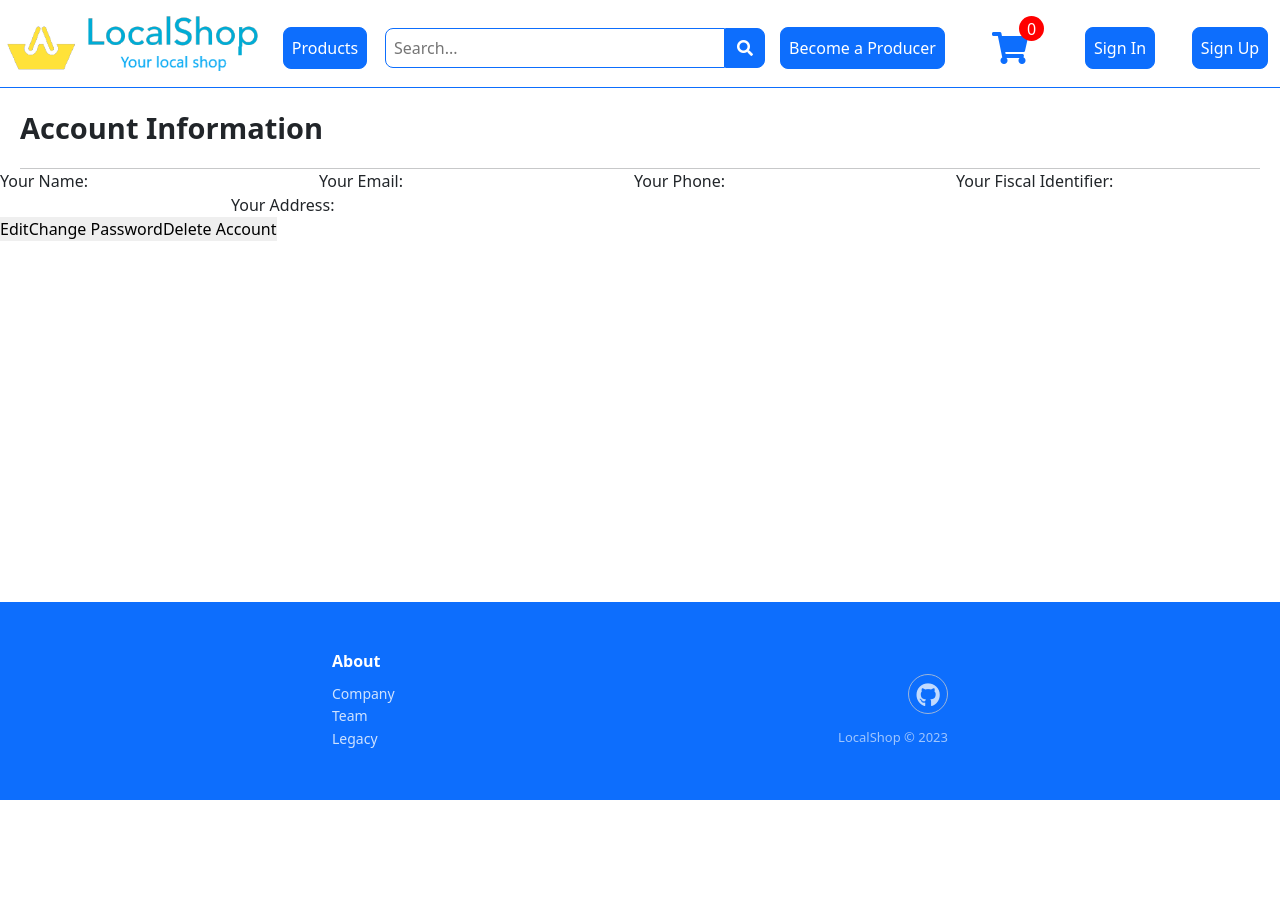
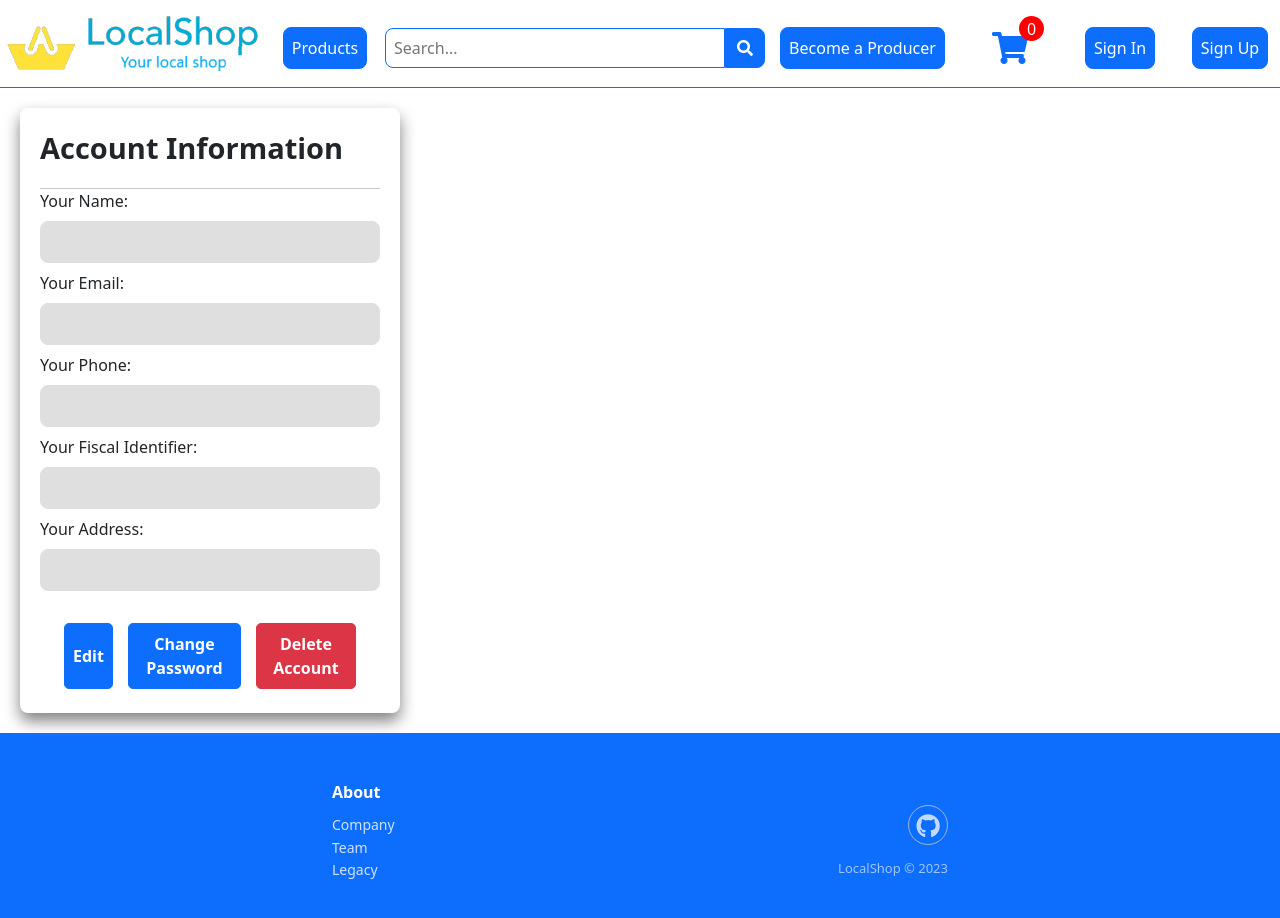
Before and after one commit to FelipeCardos/PTI, a React (Vite) app in the folder Projeto/code/client/shop-vite/: page /account-overview in a window 1280 px wide. Shown: the top 918 px of the page. Before the commit the page ends 800 px from the top, so only its background shows below. Built offline with nearby package versions, Linux system fonts and the light colour scheme; no server answers.

Commit message:
Estilizar a pagina de perfil

```diff
--- a/Projeto/code/client/shop-vite/src/components/AccountOverview/AccountOverview.css
+++ b/Projeto/code/client/shop-vite/src/components/AccountOverview/AccountOverview.css
@@ -1,8 +1,14 @@
 .containerAccountOverview {
   display: grid;
-  grid: 1fr 1fr / 1fr;
+  grid: 1fr / 1fr 2fr;
   position: relative;
   gap: 20px;
+}
+
+.containerAccountOverviewInfo {
+  box-shadow: 0 0.5rem 1rem gray;
+  margin: 20px;
+  border-radius: 0.5em;
 }
 
 .modalAO {
--- a/Projeto/code/client/shop-vite/src/components/AccountOverview/InfoAO/InfoAO.css
+++ b/Projeto/code/client/shop-vite/src/components/AccountOverview/InfoAO/InfoAO.css
@@ -22,6 +22,57 @@
   margin-right: 20px;
 }
 
+.containerInfoAOFields {
+  margin: 0 20px;
+}
+
+.containerInfoAOButtons {
+  display: flex;
+  margin-left: 20px;
+  margin-right: 20px;
+  padding: 1.5em;
+  gap: 15px;
+}
+.containerInfoAOEdit {
+  width: 55px;
+}
+
+.containerInfoAOEdit,
+.containerInfoAOChangePassword {
+  background-color: var(--bs-blue);
+  color: white;
+  border: 1px solid var(--bs-blue);
+  border-radius: 5px;
+  padding: 0.5em;
+  font-size: 16px;
+  font-weight: bold;
+  cursor: pointer;
+}
+
+.containerInfoAOEdit:hover,
+.containerInfoAOChangePassword:hover {
+  background-color: var(--bs-blue-hover);
+  border: 1px solid var(--bs-blue);
+  color: var(--bs-blue);
+}
+
+.containerInfoAODeleteAccount {
+  background-color: var(--bs-red);
+  color: white;
+  border: 1px solid var(--bs-red);
+  border-radius: 5px;
+  padding: 0.5em;
+  font-size: 16px;
+  font-weight: bold;
+  cursor: pointer;
+}
+
+.containerInfoAODeleteAccount:hover {
+  background-color: var(--bs-red-hover);
+  border: 1px solid var(--bs-red);
+  color: var(--bs-red);
+}
+
 .containerInfoAOChangePasswordModal,
 .containerInfoAODeleteAccountModal {
   animation: fadeIn 750ms ease-in-out;
--- a/Projeto/code/client/shop-vite/src/components/AccountOverview/InfoAO/InfoAOFields/InfoAOFields.css
+++ b/Projeto/code/client/shop-vite/src/components/AccountOverview/InfoAO/InfoAOFields/InfoAOFields.css
@@ -0,0 +1,19 @@
+.containerInfoAOFieldsForm {
+  display: flex;
+  flex-direction: column;
+  justify-content: space-between;
+  width: 100%;
+}
+
+.containerInfoAOFieldsForm input {
+  width: 100%;
+  border-radius: 0.5em;
+  padding: 0.5em;
+  border: 1px solid var(--bs-blue);
+  margin: 0.5em 0;
+}
+
+.containerInfoAOFieldsForm input:read-only {
+  background-color: #dfdfdf;
+  border: 1px solid #dfdfdf;
+}
--- a/Projeto/code/client/shop-vite/src/components/AccountOverview/InfoAO/InfoAOFields/InfoAOFields.jsx
+++ b/Projeto/code/client/shop-vite/src/components/AccountOverview/InfoAO/InfoAOFields/InfoAOFields.jsx
@@ -1,4 +1,5 @@
 import { React, useEffect, useState } from "react";
+import "./InfoAOFields.css";
 
 export default function InfoAOFields(props) {
   return (
```
